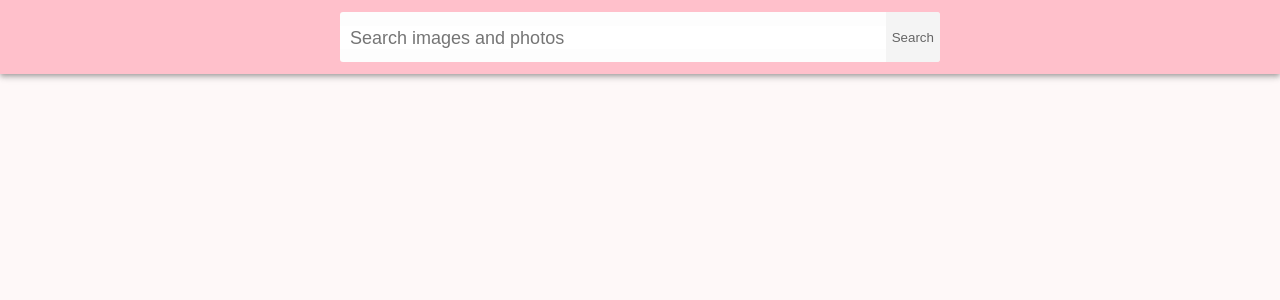
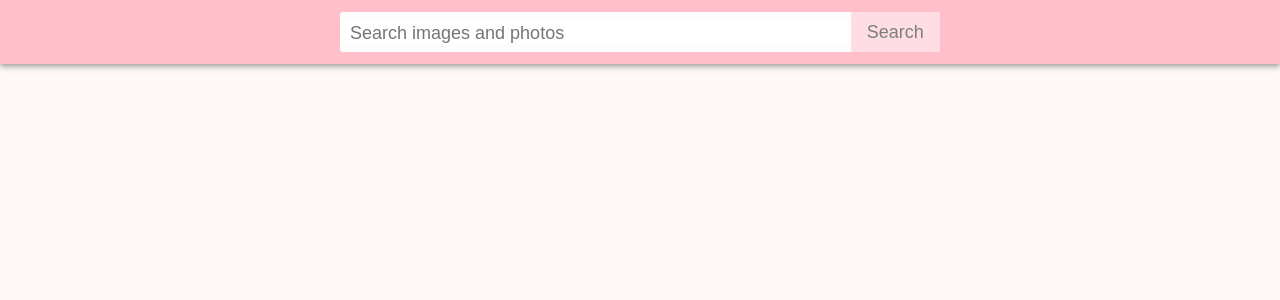
Before and after one commit to Iryna-Artymuk/goit-react-hw-03-image-finder, a React (Create React App) app: page / in a window 1280 px wide. Shown: the top 300 px of the page. Built offline with nearby package versions, Linux system fonts and the light colour scheme.

Commit message:
add button component

```diff
--- a/package.json
+++ b/package.json
@@ -7,6 +7,7 @@
     "@testing-library/jest-dom": "^5.16.3",
     "@testing-library/react": "^12.1.4",
     "@testing-library/user-event": "^13.5.0",
+    "clsx": "^1.2.1",
     "prop-types": "^15.8.1",
     "react": "^18.1.0",
     "react-dom": "^18.1.0",
--- a/src/components/App.jsx
+++ b/src/components/App.jsx
@@ -98,14 +98,7 @@ class App extends Component {
 
   render() {
     return (
-      <div
-        style={{
-          justifyContent: ' center',
-          flexDirection: 'column',
-          display: 'flex',
-          alignItems: ' center',
-        }}
-      >
+      <div>
         <ToastContainer
           autoClose={2000}
           hideProgressBar={true}
@@ -117,14 +110,32 @@ class App extends Component {
           toggleModal={this.toggleModal}
           getActiveImg={this.getActiveImg}
         /> */}
+        <div
+          style={{
+            justifyContent: ' center',
+            flexDirection: 'column',
+            display: 'flex',
+            alignItems: ' center',
+            gap: 20,
+            padding: 20,
+          }}
+        >
           <PaginatedItems
             data={this.state.images}
             toggleModal={this.toggleModal}
             getActiveImg={this.getActiveImg}
           />
           {this.state.images.length > 0 && (
-          <Button onClick={this.loadMore}>Load more</Button>
+            <Button
+              type="button"
+              LoadMore
+              onClick={this.loadMore}
+            >
+              Load more
+            </Button>
           )}
+        </div>
+
         {this.state.error && (
           <ErrorView errorText={this.state.error} />
         )}
--- a/src/components/Button/Button.jsx
+++ b/src/components/Button/Button.jsx
@@ -1,9 +1,20 @@
 import css from './Button.module.css';
-const Button = ({ children, onClick }) => {
+import clsx from 'clsx';
+const Button = ({
+  SearchFormButton,
+  LoadMore,
+  children,
+  onClick,
+  type,
+}) => {
+  const ButtonClasses = clsx(css.Button, {
+    [css.LoadMore]: LoadMore,
+    [css.SearchFormButton]: SearchFormButton,
+  });
   return (
     <button
-      type="button"
-      className={css.Button}
+      type={type}
+      className={ButtonClasses}
       onClick={onClick}
     >
       {children}
--- a/src/components/Button/Button.module.css
+++ b/src/components/Button/Button.module.css
@@ -1,11 +1,11 @@
 .Button {
   padding: 8px 16px;
   border-radius: 2px;
-  background-color: #3f51b5;
+  width: 180px;
   transition: all 250ms cubic-bezier(0.4, 0, 0.2, 1);
   text-align: center;
   display: inline-block;
-  color: #fff;
+
   border: 0;
   text-decoration: none;
   cursor: pointer;
@@ -14,14 +14,38 @@
   line-height: 24px;
   font-style: normal;
   font-weight: 500;
-  min-width: 180px;
-  max-width: 225px;
-  box-shadow: 0px 3px 1px -2px rgba(0, 0, 0, 0.2),
-    0px 2px 2px 0px rgba(0, 0, 0, 0.14),
-    0px 1px 5px 0px rgba(0, 0, 0, 0.12);
 }
 
-.Button:hover,
-.Button:focus {
-  background-color: #303f9f;
+.LoadMore {
+  background-color: pink;
+  border-radius: 10px;
+  box-shadow: 7px 6px 28px 1px rgba(0, 0, 0, 0.24);
 }
+
+.LoadMore:hover,
+.LoadMore:focus {
+  background-color: rgb(241, 95, 119);
+  color: white;
+}
+
+.LoadMore:active {
+  /* transform: scale(2); */
+  transform: translateY(5px);
+  /* Scaling button to 0.98 to its original size */
+  box-shadow: 7px 6px 28px 1px rgba(0, 0, 0, 0.24);
+  /* Lowering the shadow */
+}
+
+.SearchFormButton {
+  display: inline-block;
+  width: 100px;
+  background-color: pink;
+  opacity: 0.5;
+  transition: opacity 250ms cubic-bezier(0.4, 0, 0.2, 1);
+}
+
+.SearchFormButton:hover {
+  background-color: rgb(241, 95, 119);
+  color: white;
+  opacity: 1;
+}
--- a/src/components/ImageGallery copy/ImageGallery.jsx
+++ b/src/components/ImageGallery copy/ImageGallery.jsx
@@ -35,6 +35,11 @@ export default function PaginatedItems(props) {
       (event.selected * itemsPerPage) % data.length;
 
     setItemOffset(newOffset);
+    window.scrollTo({
+      top: 0,
+      left: 0,
+      behavior: 'smooth',
+    });
   };
 
   return (
@@ -58,15 +63,15 @@ export default function PaginatedItems(props) {
         marginPagesDisplayed={2}
         pageCount={pageCount}
         previousLabel="< previous"
-        pageClassName="page-item"
+        pageClassName={css.pageItem}
         pageLinkClassName={css.pageLink}
-        previousClassName="page-item"
-        previousLinkClassName="page-link"
-        nextClassName="page-item"
-        nextLinkClassName="page-link"
+        previousClassName={css.pageItem}
+        previousLinkClassName={css.pageLink}
+        nextClassName={css.pageItem}
+        nextLinkClassName={css.pageLink}
         breakLabel="..."
-        breakClassName="page-item"
-        breakLinkClassName="page-link"
+        breakClassName={css.pageItem}
+        breakLinkClassName={css.pageItem}
         containerClassName={css.pagination}
         activeClassName={css.active}
         renderOnZeroPageCount={null}
--- a/src/components/ImageGallery copy/ImageGallery.module.css
+++ b/src/components/ImageGallery copy/ImageGallery.module.css
@@ -23,7 +23,6 @@
   justify-content: center;
   align-items: center;
   gap: 30px;
-  background: wheat;
 }
 
 .pagination {
@@ -31,16 +30,21 @@
   display: flex;
   justify-content: center;
   align-items: center;
-  margin-bottom: 5rem;
-  margin-top: 5rem;
+
   font-size: 1.2rem;
-  gap: 5px;
+  gap: 10px;
+}
+
+.pagination .pageItem {
+  border-radius: 3px;
+  padding: 5px 10px;
+  border-radius: 3px;
 }
 
 .pagination .pageLink {
   padding: 5px 10px;
+  border-radius: 3px;
   cursor: pointer;
-  border-radius: 3px;
   font-weight: 600;
 }
 
@@ -50,5 +54,7 @@
 }
 
 .pagination .active {
+  padding: 5px 10px;
   background-color: pink;
+  /* scale: 1.2; */
 }
--- a/src/components/Searchbar/Searchbar.jsx
+++ b/src/components/Searchbar/Searchbar.jsx
@@ -2,7 +2,7 @@ import { Component } from 'react';
 import { toast } from 'react-toastify';
 
 import css from './Searchbar.module.css';
-
+import Button from '../Button/Button';
 class Searchbar extends Component {
   state = {
     inputValue: '',
@@ -43,12 +43,9 @@ class Searchbar extends Component {
             autoFocus
             placeholder="Search images and photos"
           />
-          <button
-            type="submit"
-            className={css.SearchFormButton}
-          >
-            <span className={css.Label}>Search</span>
-          </button>
+          <Button type="submit" SearchFormButton>
+            <span className={css.Lable}>Search</span>
+          </Button>
         </form>
       </header>
     );
--- a/src/components/Searchbar/Searchbar.module.css
+++ b/src/components/Searchbar/Searchbar.module.css
@@ -34,35 +34,16 @@
   overflow: hidden;
 }
 
-.SearchFormButton {
-  display: inline-block;
-  width: 60px;
-  height: 50px;
-  border: 0;
-  /* background-image: url('https://image.flaticon.com/icons/svg/149/149852.svg');
-  background-size: 40%;
-  background-repeat: no-repeat;
-  background-position: center; */
-  opacity: 0.6;
-  transition: opacity 250ms cubic-bezier(0.4, 0, 0.2, 1);
-  cursor: pointer;
-  outline: none;
-}
-
-.SearchFormButton:hover {
-  opacity: 1;
-}
-
 .Lable {
-  position: absolute;
   width: 1px;
   height: 1px;
   padding: 0;
   overflow: hidden;
   clip: rect(0, 0, 0, 0);
   white-space: nowrap;
-  clip-path: inset(50%);
+
   border: 0;
+  color: black;
 }
 
 .SearchFormInput {
--- a/src/components/loading/Loading.module.css
+++ b/src/components/loading/Loading.module.css
@@ -1,7 +1,6 @@
 .ldsSpinner {
   display: inline-block;
   position: absolute;
-
   left: 50%;
 
   width: 80px;
```
Also changed, not shown: 1 other file (tests, documents, lock files or other folders). Lines whose indentation alone changed are shown as unchanged.
